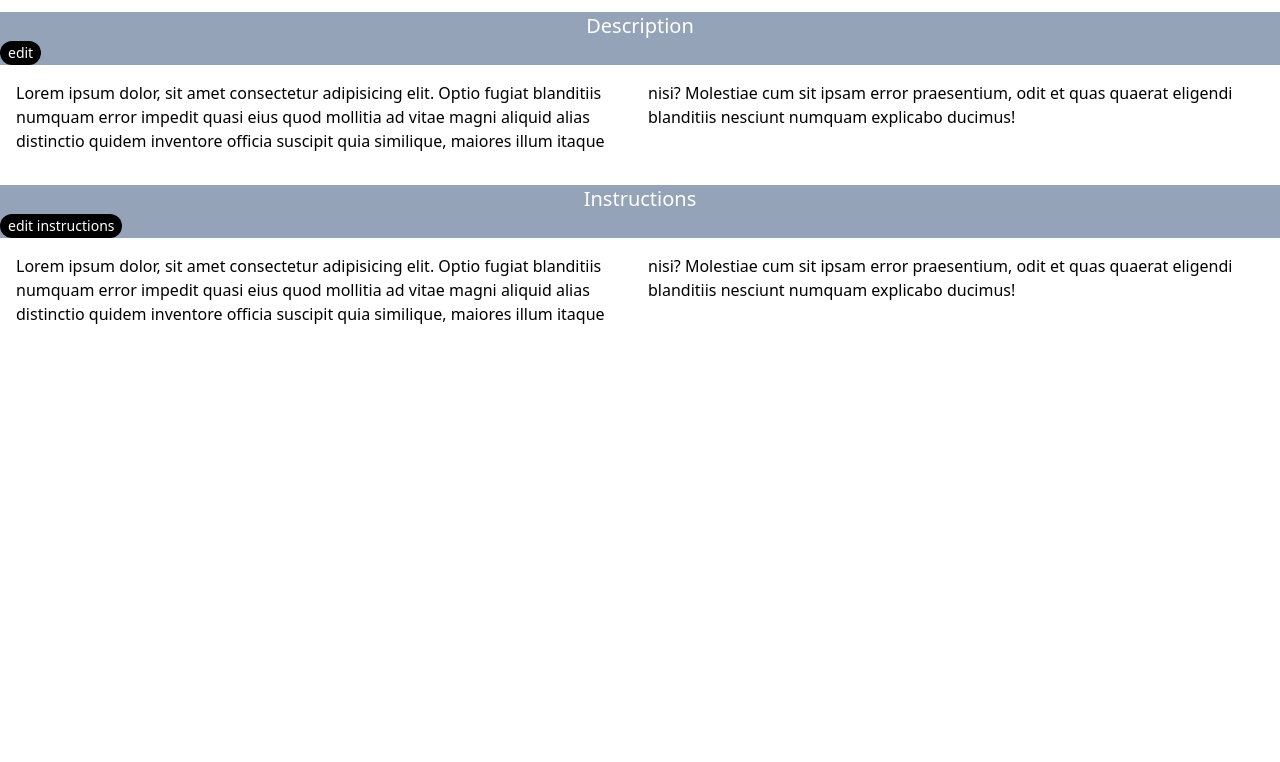
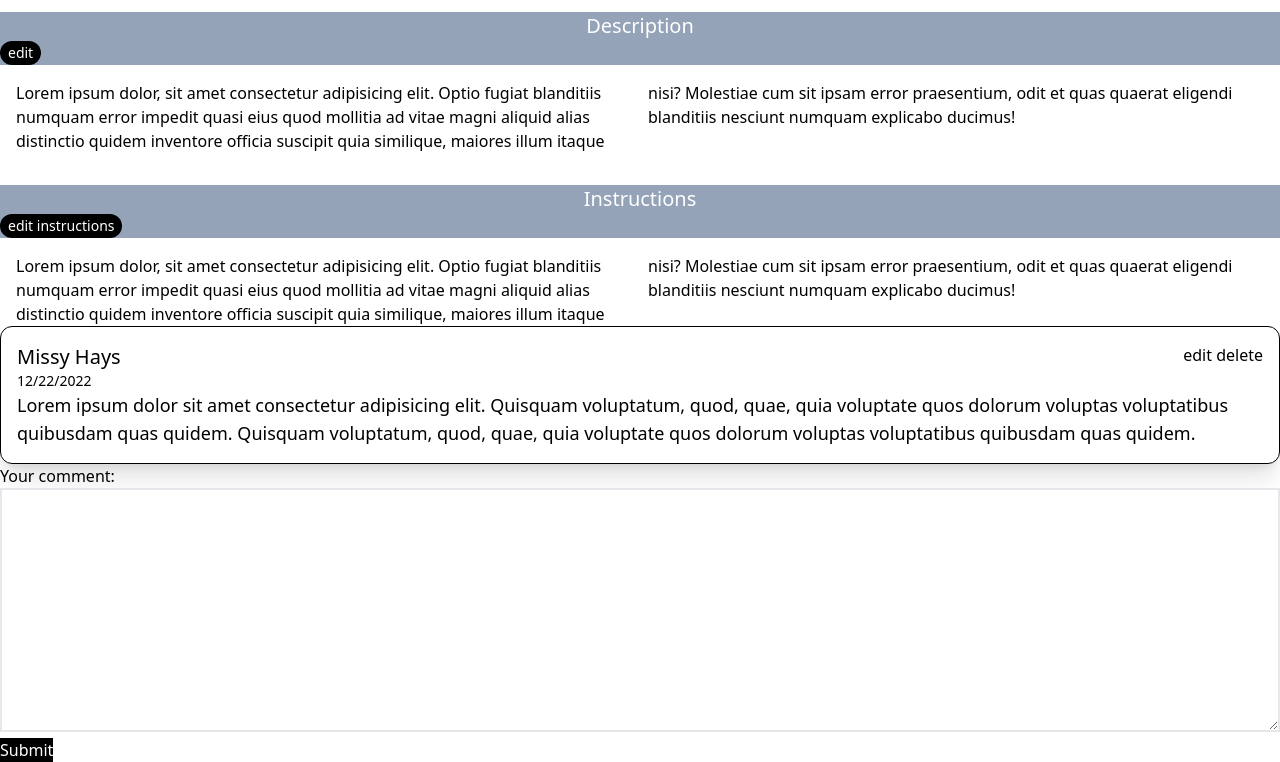
Before and after one commit to christian-johnson-dev/Family-Recipes, a Flask app: page /recipe in a window 1280 px wide. Shown: the part 708-1470 px from the top of the page. Before the commit the page ends 1032 px from the top, so only its background shows below. Run offline with Flask 3, Linux system fonts and the light colour scheme; some libraries are stand-ins or nearby versions.

Commit message:
added social comments section

```diff
--- a/flask_app/templates/recipe.html
+++ b/flask_app/templates/recipe.html
@@ -144,6 +144,45 @@
           </div>
         </div>
       </section>
+      <!-- * SOCIAL COMMENTS SECTION -->
+      <section>
+        <!-- Previous Comments -->
+        <div class="comments">
+          <div
+            class="comment border border-black shadow-xl px-4 py-4 rounded-xl"
+          >
+            <div class="comment-header flex justify-between">
+              <div class="comment-author">
+                <h4 class="text-xl">Missy Hays</h4>
+                <p class="text-sm">12/22/2022</p>
+              </div>
+              <div class="controls">
+                <button>edit</button>
+                <button>delete</button>
+              </div>
+            </div>
+            <p class="text-lg">
+              Lorem ipsum dolor sit amet consectetur adipisicing elit. Quisquam
+              voluptatum, quod, quae, quia voluptate quos dolorum voluptas
+              voluptatibus quibusdam quas quidem. Quisquam voluptatum, quod,
+              quae, quia voluptate quos dolorum voluptas voluptatibus quibusdam
+              quas quidem.
+            </p>
+          </div>
+        </div>
+        <!-- Comment Input -->
+        <div class="comment-input">
+          <label for="">Your comment:</label>
+          <textarea
+            name=""
+            id=""
+            cols="30"
+            rows="10"
+            class="border-2 w-full"
+          ></textarea>
+          <button class="bg-black text-white">Submit</button>
+        </div>
+      </section>
     </div>
     <!-- *  This is the modal for submitting updates for NAME -->
     <div
```
